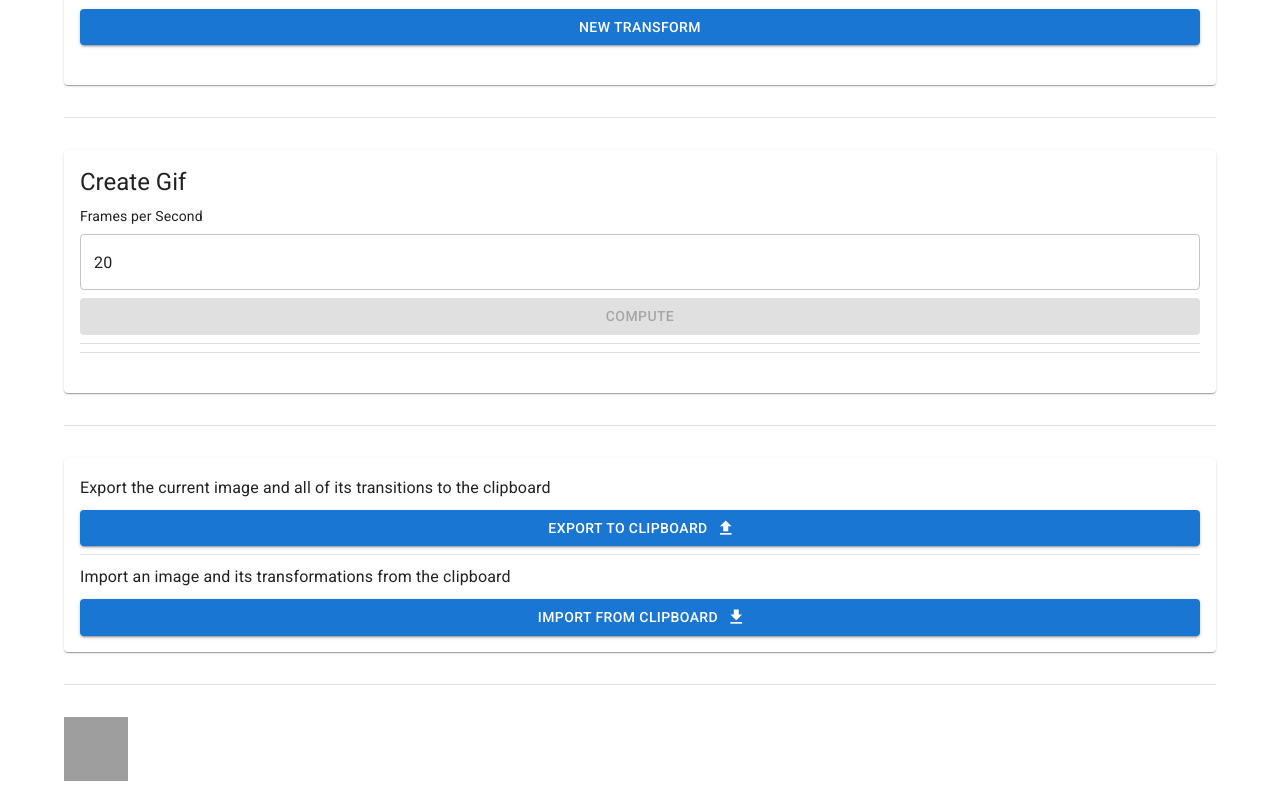
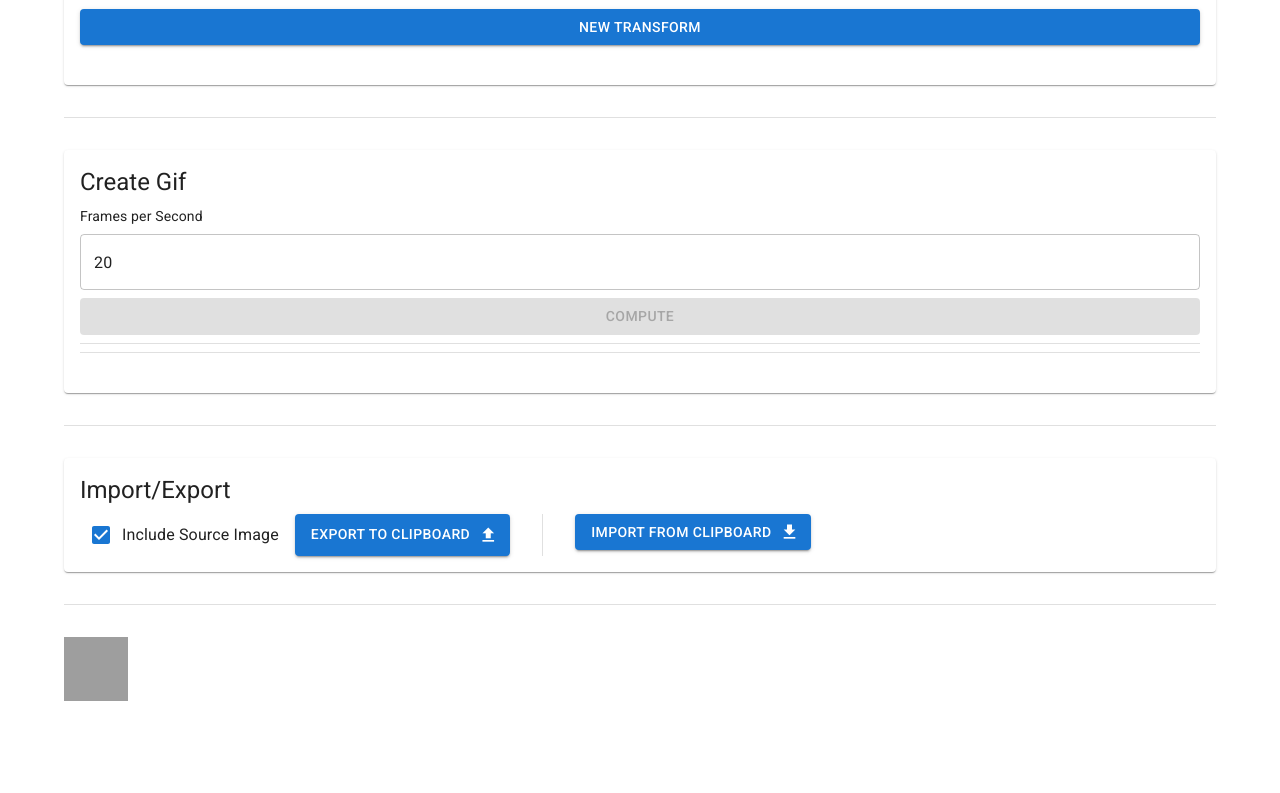
Before and after one commit to MikeyBurkman/partymoji, a React (Create React App) app: page / in a window 1280 px wide. Shown: the part 398-1191 px from the top of the page. After the commit the page ends 1111 px from the top, so only its background shows below. Built offline with nearby package versions, Linux system fonts and the light colour scheme; grey boxes are pictures that could not be loaded.

Commit message:
Import/export source image

```diff
--- a/src/App.tsx
+++ b/src/App.tsx
@@ -9,7 +9,7 @@ import {
 } from '@material-ui/core';
 
 import { POSSIBLE_TRANSFORMS, transformByName } from './transforms';
-import { ParamFunction, ParamValue } from './domain/types';
+import { ParamFunction, AppState } from './domain/types';
 import { ComputeBox } from './components/ComputeBox';
 import { ImagePicker } from './components/ImagePicker';
 import { ImageTransformList } from './components/ImageTransformList';
@@ -17,16 +17,6 @@ import { ImportExport } from './components/ImportExport';
 
 // Set to true to print out the current state at the bottom of the page
 const DEBUG = false;
-
-type AppState = {
-  baseImage?: string;
-  transforms: {
-    transformName: string;
-    paramsValues: ParamValue<any>[];
-    computedImage?: string;
-  }[];
-  dirty: boolean;
-};
 
 export const App: React.FC = () => {
   const [state, setState] = React.useState<AppState>({
--- a/src/components/ImportExport.tsx
+++ b/src/components/ImportExport.tsx
@@ -3,50 +3,74 @@ import {
   Button,
   Icon,
   Typography,
+  Alert,
+  FormControlLabel,
+  Checkbox,
   Divider,
-  Alert,
 } from '@material-ui/core';
 import React from 'react';
 import * as lz from 'lz-string';
+import { AppState } from '../domain/types';
 
 interface ImportExportProps {
-  state: any;
-  onImport: (o: any) => void;
+  state: AppState;
+  onImport: (o: AppState) => void;
 }
 
 export const ImportExport: React.FC<ImportExportProps> = ({
   state,
   onImport,
 }) => {
+  const [exportSource, setExportSource] = React.useState(true);
   const [info, setInfo] = React.useState<string | undefined>();
   const [isInvalid, setInvalid] = React.useState(false);
+
+  const showInfo = (text: string) => {
+    setInfo(text);
+    setTimeout(() => setInfo(undefined), 2000);
+  };
+
+  const showError = () => {
+    setInvalid(true);
+    setTimeout(() => setInvalid(false), 2000);
+  };
+
   return (
     <Stack spacing={1}>
-      {info && <Alert severity="info">{info}</Alert>}
-      <Typography variant="subtitle1">
-        Export the current image and all of its transitions to the clipboard
-      </Typography>
+      <Typography variant="h5">Import/Export</Typography>
+      <Stack
+        direction="row"
+        spacing={4}
+        divider={<Divider orientation="vertical" flexItem />}
+      >
+        <Stack spacing={1}>
+          <Stack direction="row" spacing={2}>
+            <FormControlLabel
+              control={
+                <Checkbox
+                  checked={exportSource}
+                  onChange={(e) => setExportSource(e.target.checked)}
+                />
+              }
+              label="Include Source Image"
+            />
             <Button
               endIcon={<Icon>file_upload</Icon>}
               variant="contained"
               onClick={() => {
-          const output = lz.compressToBase64(JSON.stringify(state));
+                const out: AppState = exportSource
+                  ? state
+                  : { ...state, baseImage: undefined };
+                const output = lz.compressToBase64(JSON.stringify(out));
                 navigator.clipboard.writeText(output);
-          setInfo('Copied to clipboard');
-          setTimeout(() => setInfo(undefined), 2000);
+                showInfo('Copied to clipboard');
               }}
             >
               Export to clipboard
             </Button>
-
-      <Divider />
-
-      <Typography variant="subtitle1">
-        Import an image and its transformations from the clipboard
-      </Typography>
-      {isInvalid && (
-        <Alert severity="error">Error importing from clipboard</Alert>
-      )}
+          </Stack>
+        </Stack>
+        <Stack spacing={1}>
           <Button
             endIcon={<Icon>file_download</Icon>}
             variant="contained"
@@ -54,22 +78,32 @@ export const ImportExport: React.FC<ImportExportProps> = ({
               try {
                 const clipboardContents = await navigator.clipboard.readText();
                 if (!clipboardContents) {
-              setInvalid(true);
+                  showError();
                   return;
                 }
                 const data = JSON.parse(
                   lz.decompressFromBase64(clipboardContents)!
                 );
+                if (!!Array.isArray(data.transforms)) {
+                  showError();
+                  return;
+                }
                 onImport(data);
                 setInvalid(false);
               } catch (e) {
                 console.error(e);
-            setInvalid(true);
+                showError();
               }
             }}
           >
             Import from clipboard
           </Button>
         </Stack>
+      </Stack>
+      {info && <Alert severity="info">{info}</Alert>}
+      {isInvalid && (
+        <Alert severity="error">Error importing from clipboard</Alert>
+      )}
+    </Stack>
   );
 };
--- a/src/domain/types.ts
+++ b/src/domain/types.ts
@@ -115,3 +115,13 @@ export const buildTransform = <T extends readonly ParamFunction<any>[]>(args: {
   description: args.description,
   fn: args.fn,
 });
+
+export interface AppState {
+  baseImage?: string;
+  transforms: {
+    transformName: string;
+    paramsValues: ParamValue<any>[];
+    computedImage?: string;
+  }[];
+  dirty: boolean;
+}
```
Lines whose indentation alone changed are shown as unchanged.
